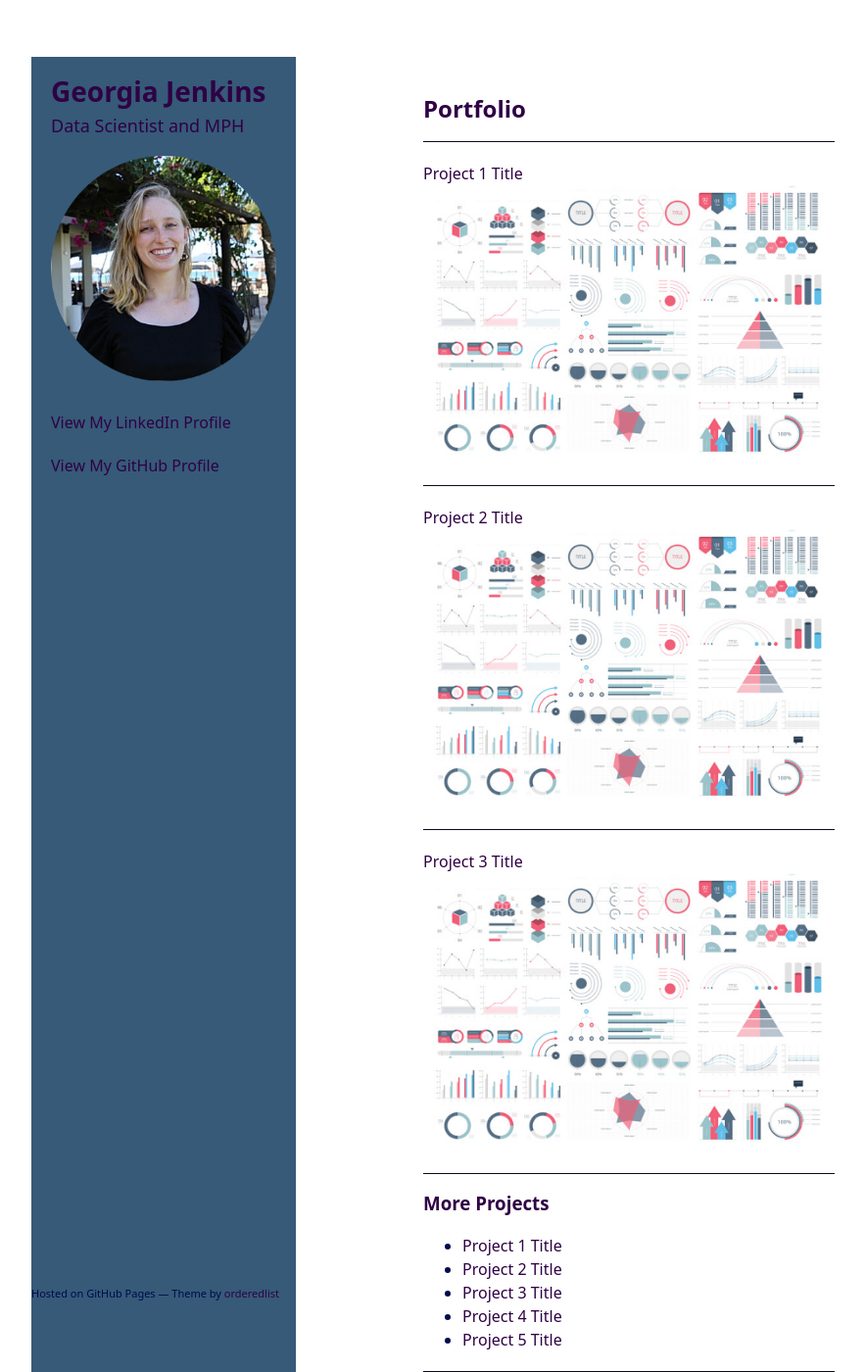
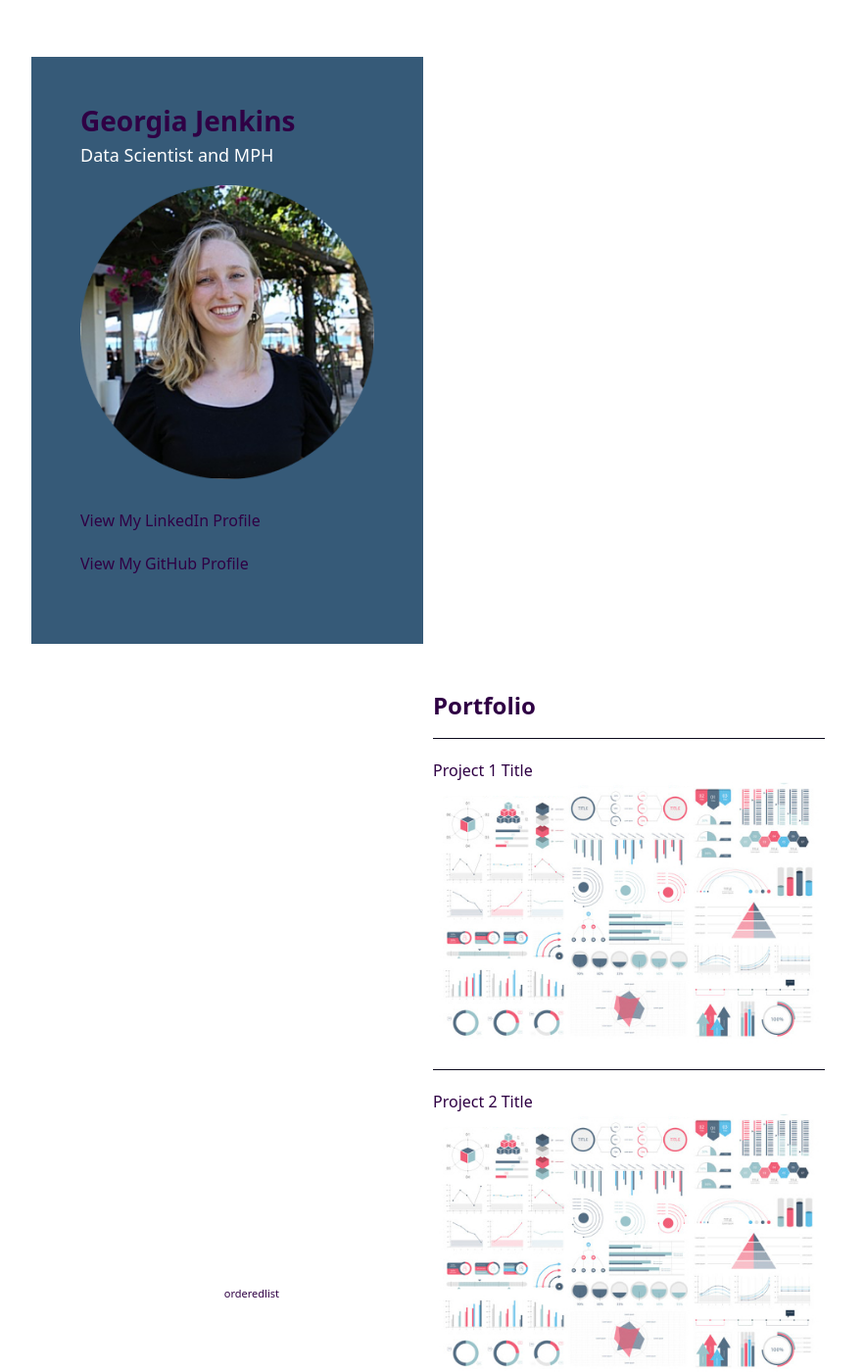
Before and after one commit to geojenk/geojenk.github.io, a Jekyll site: the page built from index.md, in a window 1280 px wide and 1400 px high. Shown: the whole window at 98% size, without its empty margins (178-1061 px from the left). Built offline with Jekyll 4.4.1, drawn with Linux system fonts in a browser that asks for light colours; our own code applies the rules of GitHub Pages for plain Markdown files; a script that is not in the unit is left out.

Commit message:
Update style.css

```diff
--- a/assets/css/style.css
+++ b/assets/css/style.css
@@ -2,13 +2,13 @@
   background-color: white; /* white page background */
   padding: 50px;
   font: 16px/1.5 "Noto Sans", "Helvetica Neue", Helvetica, Arial, sans-serif;
-  color: #000b4b;
+  color: #FFF;
   font-weight: 400;
 }
 
 .subtitle {
   font-size: 18px;
-  color: #2f0044;
+  color: #FFF;
   margin-top: -10px;
   margin-bottom: 20px;
   font-weight: normal;
@@ -125,21 +125,22 @@
 
 /* Sidebar (YAML content) */
 header {
-  width: 270px;
+  width: 400px;
   float: left;
-  position: fixed;
+  top: 0px;
+  left: 0px;
   background-color: #365a78; /* or any color you like */
   height: 100%;
-  padding: 20px;
+  padding: 50px;
   box-sizing: border-box;
 }
 
 /* Markdown section (right content) */
 section {
-  width: 500px;
+  width: 600px;
   float: right;
   background-color: white; /* keep this white */
-  padding: 40px;
+  padding: 50px;
   box-sizing: border-box;
 }
 
```
